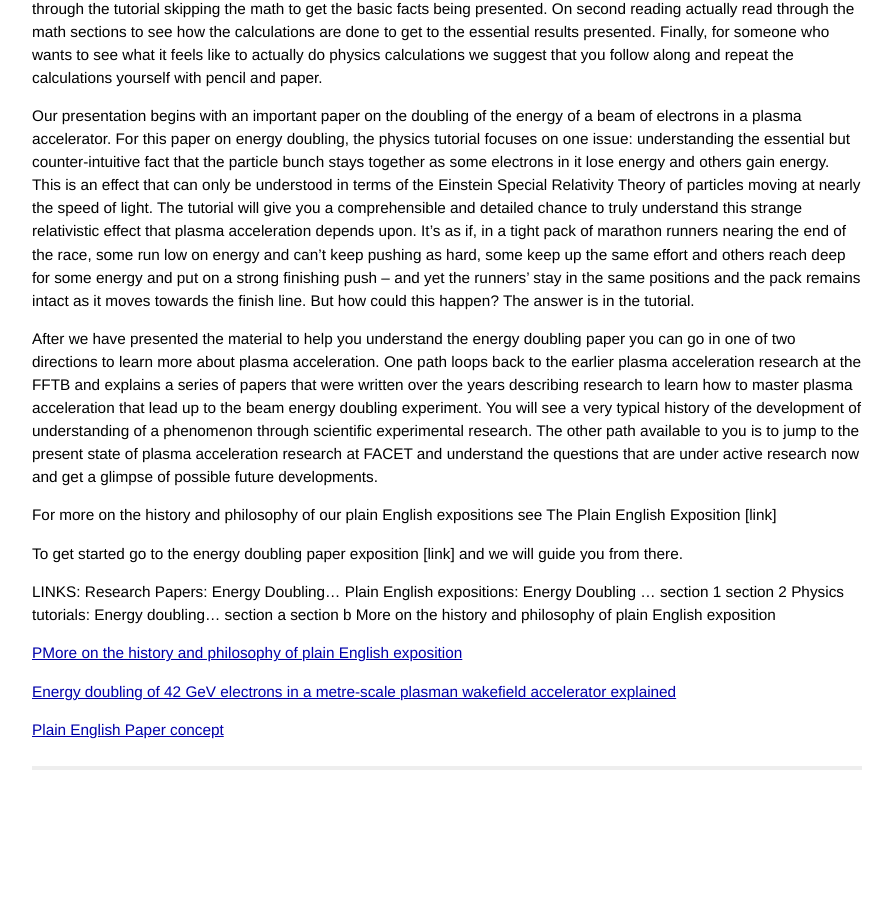
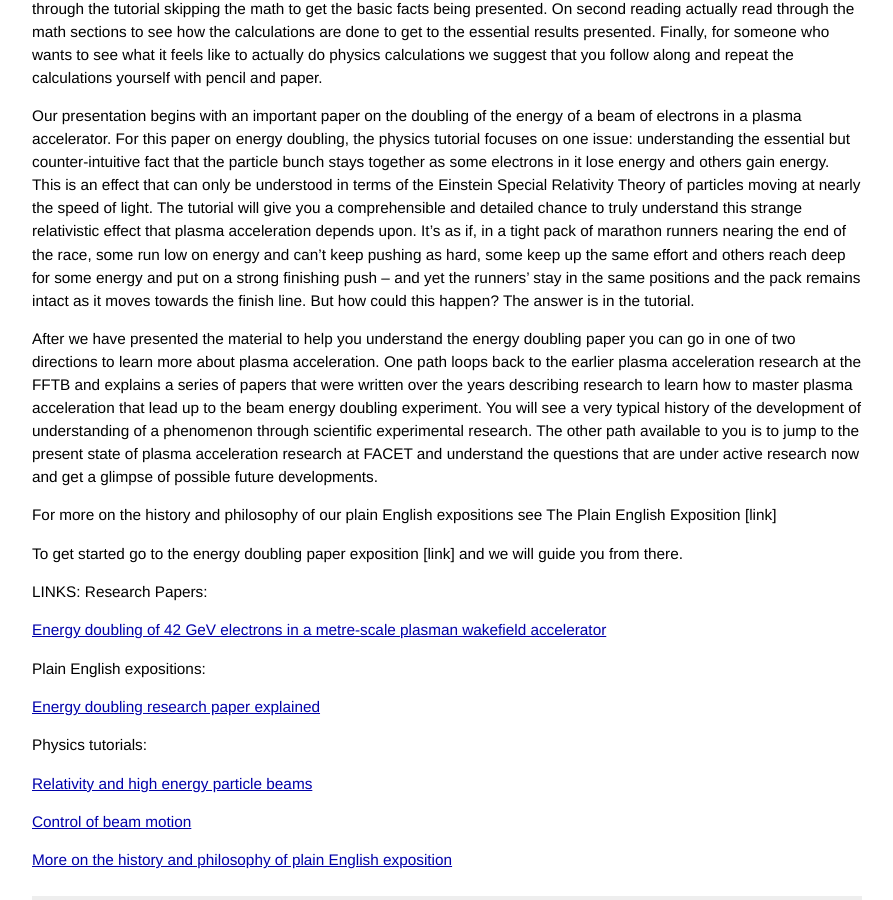
Before and after one commit to grbfacet/facet, a Jekyll site: the page built from index.html, in a window 1280 px wide and 900 px high, scrolled down 1381 px. Shown: the whole window, without its empty margins (193-1086 px from the left). Built offline with Jekyll 4.4.1, drawn with Linux system fonts in a browser that asks for light colours; before the commit the page ends 2151 px from its top, so only the background shows below that.

Commit message:
Update index.html

```diff
--- a/index.html
+++ b/index.html
@@ -34,26 +34,17 @@ title: Plain English expositions of plasma acceleration research papers
 LINKS:
 
 Research Papers:
-Energy Doubling…
+<p><a href="/energy-doubling-exposition.html">Energy doubling of 42 GeV electrons in a metre-scale plasman wakefield accelerator</a></p>
+
 
 Plain English expositions:
-Energy Doubling …
-	section 1
-	section 2
+<p><a href="/energy-doubling-exposition.html">Energy doubling research paper explained</a></p>
 
 
 Physics tutorials:
-Energy doubling…
-	section a
-	section b
-
-More on the history and philosophy of plain English exposition
+<p><a href="/relativity-tutorial.html">Relativity and high energy particle beams</a></p>
+<p><a href="/beam-control-tutorial.html">Control of beam motion</a></p>
 
 
 
-
-<p><a href="/plain-english-papers.html">PMore on the history and philosophy of plain English exposition</a></p>
-
-<p><a href="/42-gev-explained.html">Energy doubling of 42 GeV electrons in a metre-scale plasman wakefield accelerator explained</a></p>
-
-<p><a href="/plain-english-papers.html">Plain English Paper concept</a></p>
+<p><a href="/plain-english-papers.html">More on the history and philosophy of plain English exposition</a></p>
```
